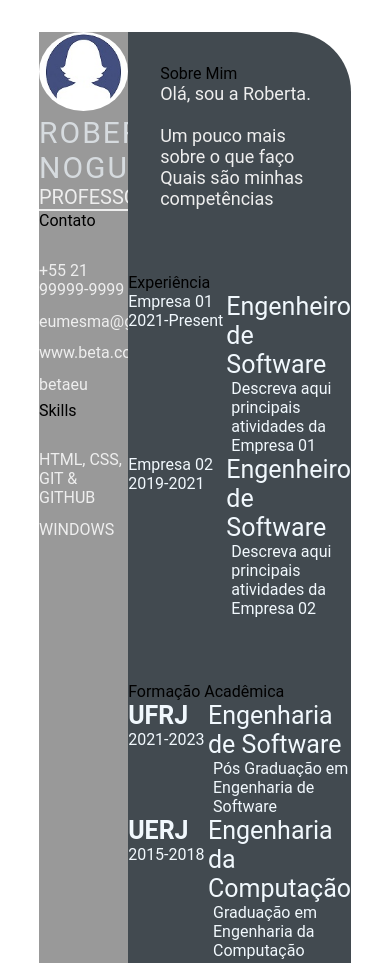
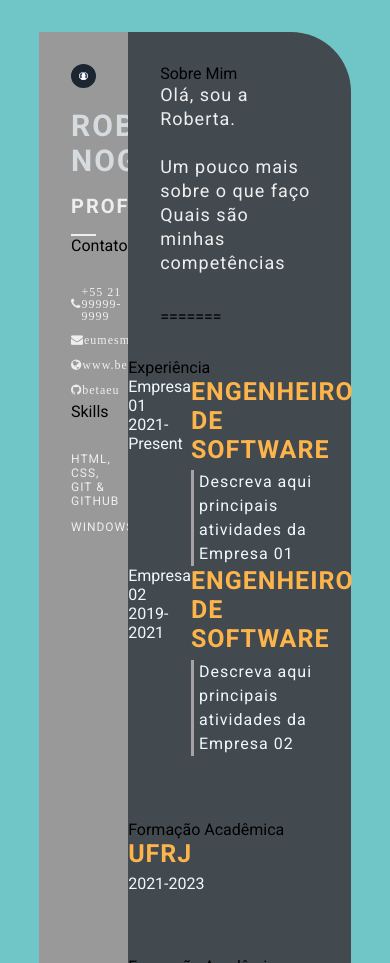
Before and after one commit to betaeu/betaeu.github.io, a plain HTML site: page index.html in a window 390 px wide. Shown: the top 963 px of the page. Drawn offline with Linux system fonts and the light colour scheme.

Commit message:
Css style (#6)
* feature awards

* feature: css style

```diff
--- a/index.html
+++ b/index.html
@@ -5,10 +5,18 @@
     <meta charset="UTF-8">
     <meta http-equiv="X-UA-Compatible" content="IE=edge">
     <meta name="viewport" content="width=device-width, initial-scale=1.0">
-    <title>Roberta Nogueira</title>
+    <title>Daniel Santos CV</title>
 
+    <!-- Google font  -->
+    <link rel="preconnect" href="https://fonts.googleapis.com">
+    <link rel="preconnect" href="https://fonts.gstatic.com" crossorigin>
+    <link href="https://fonts.googleapis.com/css2?family=Roboto:ital,wght@0,100;0,300;0,400;0,700;1,100;1,300;1,400;1,700&display=swap" rel="stylesheet">
+
+    <!-- font-awesome -->
+    <link rel="stylesheet" href="https://cdnjs.cloudflare.com/ajax/libs/font-awesome/4.7.0/css/font-awesome.min.css">
+
+    <!-- Custom CSS -->
     <link rel="stylesheet" href="style.css">
-
 </head>
 
 <body>
@@ -52,7 +60,10 @@
                         <br> Quais são minhas competências
                     </p>
                 </section>
+
+=======
             </div>
+
             <section class="experience gap">
                 <div class="right-tittle">Experiência</div>
                 <div class="experience-contents">
@@ -76,6 +87,17 @@
                             Descreva aqui principais atividades da Empresa 02
                         </p>
                     </div>
+
+                </div>
+            </section>
+            <section class="education gap">
+                <div class="right-tittle">Formação Acadêmica</div>
+                <div class="education-contents">
+                <div class="education-left">
+                    <p class="education-school-name">UFRJ</p>
+                    <p class="time-period">2021-2023</p>
+                </div>
+
                 </div>
             </section>
             <section class="education gap">
@@ -128,6 +150,7 @@
                     </div>
                 </div>
             </section>
+        </div>
         </section>
     </main>
 </body>
--- a/style.css
+++ b/style.css
@@ -1,3 +1,297 @@
+* {
+    margin: 0;
+    padding: 0;
+    box-sizing: border-box;
+    list-style: none;
+    font-family: 'Roboto', sans-serif;
+}
+
+body {
+    background-color: #70c6c7;
+}
+
+.resume-contents {
+    min-height: 100vh;
+    width: 80%;
+    margin: 2rem auto;
+    display: grid;
+    grid-template-columns: repeat(7, 1fr);
+}
+
+.left-section {
+    grid-column: span 2;
+    height: 100%;
+    background-color: #00204A;
+}
+
+.right-section {
+    grid-column: span 5;
+    height: 100%;
+    background-color: #4B6982;
+    border-radius: 0px 60px 0px 0px;
+}
+
+.left-section-content{
+    padding: 2rem 2rem;
+}
+
+.profile {
+    width: 100%;
+    border-bottom: 2px solid #1B2631;
+}
+
+.profile .profile-image {
+    width: 100%;
+    border-radius: 50%;
+    border: 8px solid #1B2631;
+}
+
+.name {
+    color: #D6DBDF;
+    font-size: 30px;
+    letter-spacing: 2px;
+    text-transform: uppercase;
+    text-align: center;
+    font-weight: bold;
+    padding: 1rem 0;
+}
+
+.profession {
+    color: #FDB44B;
+    font-size: 20px;
+    text-transform: uppercase;
+    text-align: center;
+    letter-spacing: 2px;
+    font-weight: bold;
+    padding-bottom: 1rem;
+}
+
+/* .contact-info { border-bottom: 2px solid #1B2631; } */
+.left-title {
+    color: #FDB44B;
+    font-size: 20px;
+    letter-spacing: 2px;
+    text-transform: uppercase;
+    font-weight: bold;
+    display: flex;
+    align-items: center;
+    padding-top: 3rem;
+}
+
+.contact-info ul {
+    padding-top: 1.5rem;
+}
+
+.contact-info ul li,
+.references ul li {
+    padding: .4rem 0;
+    display: flex;
+    align-items: center;
+    color: #d6dbdfaf;
+    letter-spacing: 1px;
+    font-size: 18px;
+}
+
+.contact-info ul li i,
+.references ul li i {
+    padding-right: 1rem;
+    font-size: 18px;
+    color: #2E86C1;
+}
+
+.skills ul {
+    padding-top: 1.5rem;
+}
+.skills ul li p {
+    padding: .4rem 0;
+    color: #d6dbdfaf;
+    font-size: 18px;
+    letter-spacing: 1px;
+    display: flex;
+    align-items: center;
+    text-transform: uppercase;
+}
+
+.referance-name {
+    padding-top: 1.5rem;
+    padding-bottom: .4rem;
+    font-size: 18px;
+    color: #F9E79F;
+    letter-spacing: 1px;
+    text-transform: uppercase;
+}
+
+.referance-profession {
+    font-size: 16px;
+    color: #d6dbdfaf;
+    letter-spacing: 1px;
+    /* text-transform: uppercase; */
+    padding-bottom: .4rem;
+}
+
+
+.right-section-contents {
+    padding: 2rem 2rem;
+}
+
+.right-title {
+    color: #70C6C7;
+    font-size: 40px;
+    letter-spacing: 2px;
+    text-transform: uppercase;
+    font-weight: bold;
+    display: flex;
+    align-items: center;
+    padding: 2rem 0;
+    position: relative;
+}
+
+.gap {
+    padding-bottom: 2rem;
+}
+.about-me-contents {
+    font-size: 18px;
+    letter-spacing: 1px;
+    line-height: 2rem;
+    color: #F1F8FD;
+}
+
+.experience-contents,
+.education-contents,
+.awards-contents {
+    display: grid;
+    grid-template-columns: repeat(2, 1fr);
+    padding-bottom: 2rem;
+    color: #F1F8FD;
+}
+
+.exp-company-name,
+.education-school-name,
+.awards-company-name {
+    font-size: 25px;
+    font-weight: bold;
+    text-transform: uppercase;
+    letter-spacing: 1px;
+    color: #FDB44B;
+    padding-bottom: .4rem;
+}
+
+.exp-time-period,
+.educationp-time-period,
+.awards-time-period {
+    font-size: 18px;
+    letter-spacing: 1px;
+    line-height: 2rem;
+}
+
+.exp-position,
+.education-subject,
+.awards-name {
+    font-size: 25px;
+    font-weight: bold;
+    text-transform: uppercase;
+    letter-spacing: 1px;
+    color: #FDB44B;
+    padding-bottom: .4rem;
+}
+
+.exp-desc,
+.education-desc,
+.awards-desc {
+    font-size: 16px;
+    letter-spacing: 1px;
+    line-height: 1.5rem;
+    border-left: 3px solid #a5a3a3;
+    padding-left: 5px;
+}
+
+
+/* Media queries */
+@media screen and (max-width:780px) {
+    .experience-contents,
+    .education-contents,
+    .awards-contents {
+        grid-template-columns: repeat(1, 1fr);
+    }
+}
+
+@media screen and (max-width:780px) {
+    .left-section {
+        grid-column: span 3;
+    }
+
+    .right-section {
+        grid-column: span 4;
+    }
+
+}
+
+@media screen and (max-width:1200px) {
+    .resume-contents {
+        grid-template-columns: repeat(1, 1fr);
+    }
+}
+
+@media screen and (max-width:390px) {
+    .resume-contents {
+        width: 100%;
+        margin: 0 auto;
+    }
+
+    .name {
+        font-size: 20px;
+    }
+
+    .profession {
+        font-size: 18px;
+    }
+
+    .left-title {
+        font-size: 18px;
+    }
+
+    .right-title {
+        font-size: 18px;
+    }
+
+    .contact-info ul li,
+    .references ul li {
+        font-size: 12px;
+    }
+
+    .contact-info ul li i,
+    .references ul li i {
+        /* padding-right: 1rem; */
+        font-size: 12px;
+    }
+
+    .skills ul li p {
+        font-size: 12px;
+    }
+
+    .about-me-contents {
+        font-size: 16px;
+        line-height: 1.5rem;
+    }
+
+    .exp-company-name,
+    .education-school-name,
+    .awards-company-name {
+        font-size: 18px;
+    }
+
+    .exp-time-period,
+    .educationp-time-period,
+    .awards-time-period {
+        font-size: 16px;
+    }
+
+    .exp-position,
+    .education-subject,
+    .awards-name {
+        font-size: 18px;
+    }
+
 * {
     margin: 0;
     padding: 0;
@@ -136,141 +430,3 @@
     font-size: 16px;
     padding-left: 5px;
 }
-* {
-    margin: 0;
-    padding: 0;
-    box-sizing: border-box;
-    list-style: none;
-    font-family: 'Roboto', sans-serif;
-}
-
-.resume-contents {
-    min-height: 100vh;
-    width: 80%;
-    margin: 2rem auto;
-    display: grid;
-    grid-template-columns: repeat(7, 1fr);
-}
-
-.left-section {
-    grid-column: span 2;
-    height: 100%;
-    background-color: #999999;
-}
-
-.right-section {
-    grid-column: span 5;
-    height: 100%;
-    background-color: #424a50;
-    border-radius: 0px 60px 0px 0px;
-}
-
-.left-section-contents{
-    padding: 2rem 2rem;
-}
-
-.profile {
-    width: 100%;
-    border-bottom: 2px solid #eeeeee;
-}
-
-.profile .profile-image {
-    width: 100%;
-    border-radius: 100%;
-}
-
-.name {
-    color: #D6DBDF;
-    font-size: 30px;
-    letter-spacing: 2px;
-    text-transform: uppercase;
-}
-
-.profession {
-    color: #eeeeee;
-    font-size: 20px;
-    text-transform: uppercase;
-    text-align: center;
-}
-
-/* .contact-info { border-bottom: 2px solid #1B2631; } */
-.left-title {
-    color: #eeeeee;
-    font-size: 20px;
-}
-
-.contact-info ul {
-    padding-top: 1.5rem;
-}
-
-.contact-info ul li,
-.references ul li {
-    padding: .4rem 0;
-    color: #eeeeee;
-}
-
-.contact-info ul li i,
-.references ul li i {
-    padding-right: 1rem;
-    font-size: 18px;
-    color: #eeeeee;
-}
-
-.skills ul {
-    padding-top: 1.5rem;
-}
-.skills ul li p {
-    padding: .4rem 0;
-    color: #eeeeee;
-}
-
-.right-section-contents {
-    padding: 2rem 2rem;
-}
-
-.right-title {
-    color: #eeeeee;
-}
-
-.gap {
-    padding-bottom: 2rem;
-}
-.about-me-contents {
-    font-size: 18px;
-    color: #eeeeee;
-}
-
-.experience-contents,
-.education-contents,
-.awards-contents {
-    display: grid;
-    grid-template-columns: repeat(2, 1fr);
-    padding-bottom: 2rem;
-    color: #F1F8FD;
-}
-
-.exp-company-name,
-.education-school-name,
-.awards-company-name {
-    font-size: 25px;
-    font-weight: bold;
-}
-
-.exp-time-period,
-.educationp-time-period,
-.awards-time-period {
-    font-size: 18px;
-}
-
-.exp-position,
-.education-subject,
-.awards-name {
-    font-size: 25px;
-}
-
-.exp-desc,
-.education-desc,
-.awards-desc {
-    font-size: 16px;
-    padding-left: 5px;
-}
```
